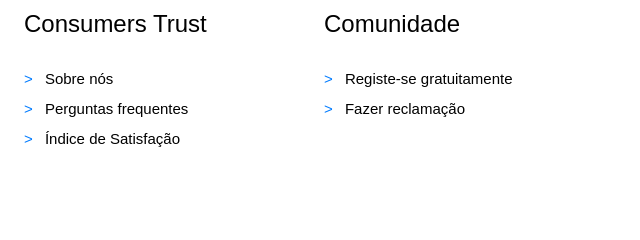
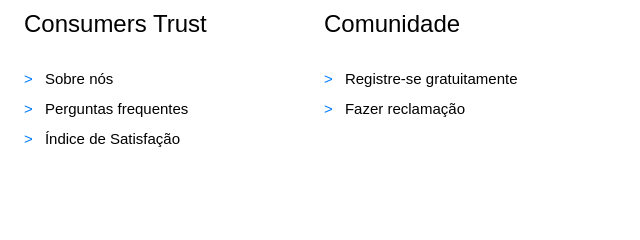
Before and after one commit to ICEI-PUC-Minas-PMV-ADS/pmv-ads-2022-2-e1-proj-web-t6-grupo_1, a plain HTML site: page src/Index.html in a window 1280 px wide. Shown: the part 3523-3763 px from the top of the page, 331-971 px from the left. Drawn offline with nearby package versions, Linux system fonts and the light colour scheme.

Commit message:
Arrumei um erro de escrita

```diff
--- a/src/Index.html
+++ b/src/Index.html
@@ -224,7 +224,7 @@
           <div class="col-lg-3 col-sm-12 mt-4 mt-lg-0">
             <h4>Comunidade</h4>
             <ul class="list-unstyled">
-              <li><a href="/pages/registrar.html"><span>&gt;</span> Registe-se gratuitamente</a></li>
+              <li><a href="/pages/registrar.html"><span>&gt;</span> Registre-se gratuitamente</a></li>
               <li><a href="/pages/reclamar.html"><span>&gt;</span> Fazer reclamação</a></li>
             </ul>
           </div>
```
